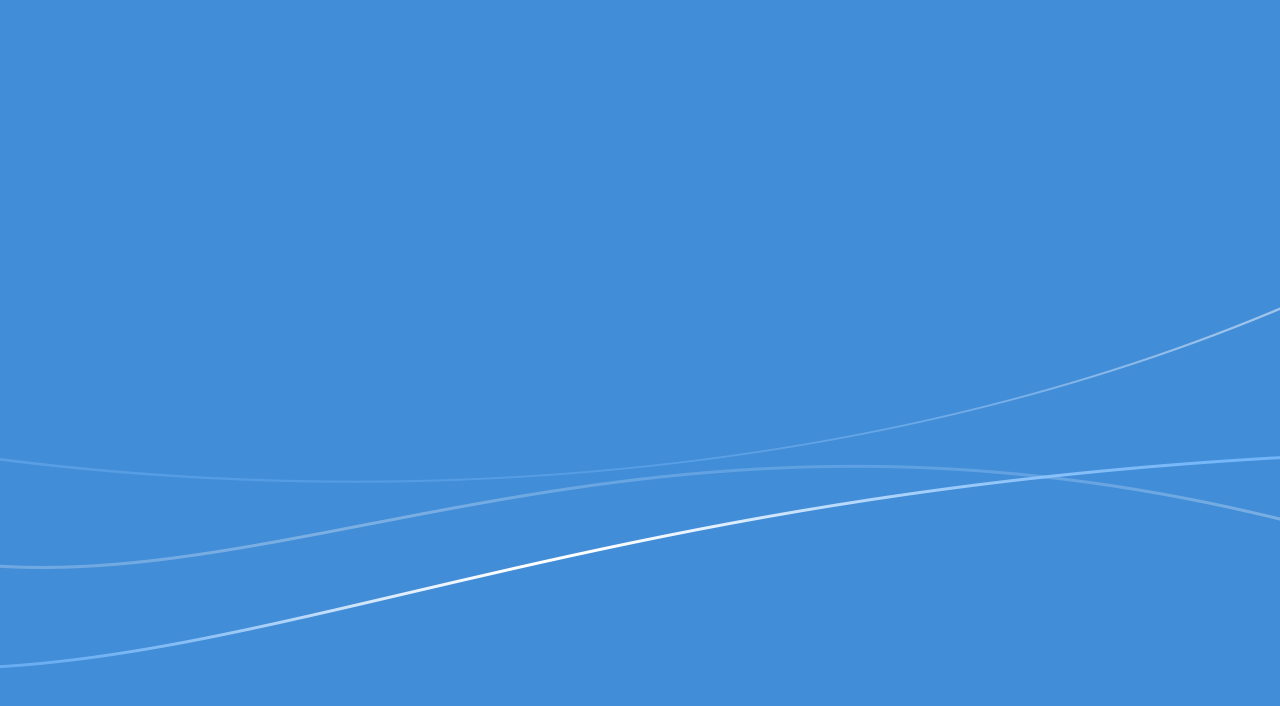
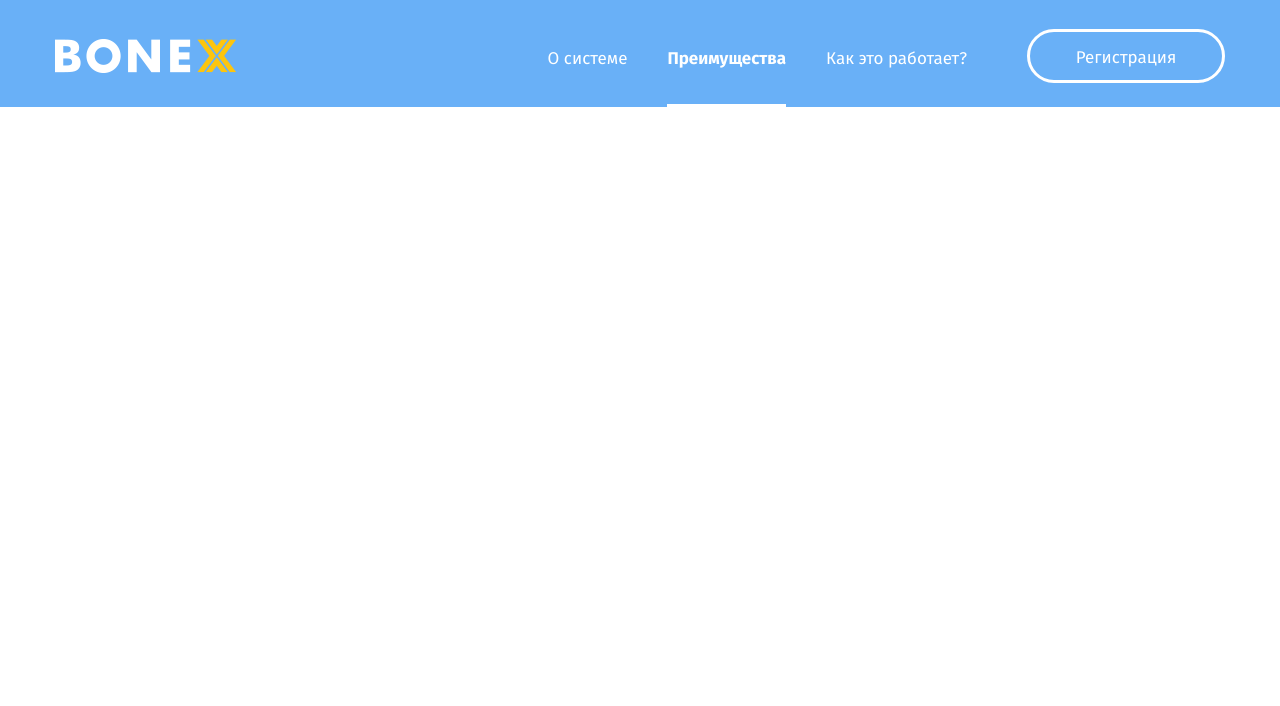
Before and after one commit to Angle2-agency/Bonex, a plain HTML site: page index.html in a window 1280 px wide. Drawn offline with nearby package versions, Linux system fonts and the light colour scheme.

Commit message:
20.09.2017

```diff
--- a/css/main.css
+++ b/css/main.css
@@ -10,85 +10,29 @@
    Base styles: opinionated defaults
    ========================================================================== */
 
+* {
+  box-sizing: border-box;
+}
 html {
     color: #222;
     font-size: 1em;
     line-height: 1.4;
 }
 body {
-    background-color: #428dd7;
+    background-color: #fff;
 }
 
-/*
- * Remove text-shadow in selection highlight:
- * https://twitter.com/miketaylr/status/12228805301
- *
- * Vendor-prefixed and regular ::selection selectors cannot be combined:
- * https://stackoverflow.com/a/16982510/7133471
- *
- * Customize the background color to match your design.
- */
-
-::-moz-selection {
-    background: #b3d4fc;
-    text-shadow: none;
+a {
+  text-decoration: none;
+}
+a:hover {
+  text-decoration: underline;
 }
 
-::selection {
-    background: #b3d4fc;
-    text-shadow: none;
+.wrapper {
+  width: 1170px;
+  margin: auto;
 }
-
-/*
- * A better looking default horizontal rule
- */
-
-hr {
-    display: block;
-    height: 1px;
-    border: 0;
-    border-top: 1px solid #ccc;
-    margin: 1em 0;
-    padding: 0;
-}
-
-/*
- * Remove the gap between audio, canvas, iframes,
- * images, videos and the bottom of their containers:
- * https://github.com/h5bp/html5-boilerplate/issues/440
- */
-
-audio,
-canvas,
-iframe,
-img,
-svg,
-video {
-    vertical-align: middle;
-}
-
-/*
- * Remove default fieldset styles.
- */
-
-fieldset {
-    border: 0;
-    margin: 0;
-    padding: 0;
-}
-
-/*
- * Allow only vertical resizing of textareas.
- */
-
-textarea {
-    resize: vertical;
-}
-
-/* ==========================================================================
-   Browser Upgrade Prompt
-   ========================================================================== */
-
 
 
 
@@ -96,26 +40,74 @@ textarea {
    Helper classes
    ========================================================================== */
 
-/*
- * Hide visually and from screen readers
- */
-
-.hidden {
-    display: none !important;
+.d-clear::after {
+    content: "";
+    width: 0;
+    height: 0;
+    clear: both;;
+    overflow: hidden;
+    display: block;
 }
 
-/*
- * Hide only visually, but have it available for screen readers:
- * https://snook.ca/archives/html_and_css/hiding-content-for-accessibility
- *
- * 1. For long content, line feeds are not interpreted as spaces and small width
- *    causes content to wrap 1 word per line:
- *    https://medium.com/@jessebeach/beware-smushed-off-screen-accessible-text-5952a4c2cbfe
- */
+/* ==========================================================================
+   HEADER classes
+   ========================================================================== */
 
-.lines {
-    height: 800px;
-    background: url('../img/bg-top-lines.png') no-repeat center center;
-    position: relative;
+
+
+header {
+  background-color: #69b0f7;
+  border-bottom: 1px solid #fff;
+}
+header .wrapper {
+  height: 107px;
+}
+.header_logo {
+  width: 181px;
+  float: left;
+  margin-top: 39px;
 
 }
+.header_logo img {
+  width: 181px;
+  height: 34px;
+}
+header nav {
+  float: right;
+}
+header nav .header_menu {
+   list-style: none;
+   margin: 0 60px 0 0;
+   padding: 0;
+   float: left;
+}
+header nav .header_menu li {
+  font: 17px/1 'Fira Sans', sans-serif;
+  float: left;
+  margin-right: 40px;
+  height: 107px;
+  padding-top: 50px;
+}
+header nav .header_menu li:last-child {
+  margin: 0;
+}
+header nav .header_menu li a {
+  color: #fff;
+
+}
+header nav .header_menu li.current {
+  font-weight: bold;
+  border-bottom: 3px solid #fff;
+}
+header .header_reg {
+  display: block;
+  width: 198px;
+  height: 54px;
+  border: 3px solid #fff;
+  text-align: center;
+  font: 17px/52px 'Fira Sans', sans-serif;
+  float: left;
+  margin-top: 29px;
+  color: #fff;
+  border-radius: 27px;
+}
--- a/index.html
+++ b/index.html
@@ -6,6 +6,7 @@
         <title></title>
         <meta name="description" content="">
         <meta name="viewport" content="width=device-width, initial-scale=1">
+        <link href="https://fonts.googleapis.com/css?family=Fira+Sans:400,700" rel="stylesheet">
 
         <link rel="manifest" href="site.webmanifest">
         <link rel="apple-touch-icon" href="icon.png">
@@ -15,12 +16,37 @@
         <link rel="stylesheet" href="css/main.css">
     </head>
     <body>
-        <!--[if lte IE 9]>
-            <p class="browserupgrade">You are using an <strong>outdated</strong> browser. Please <a href="https://browsehappy.com/">upgrade your browser</a> to improve your experience and security.</p>
-        <![endif]-->
+        <header>
+            <div class="wrapper d-clear">
+                <div class="header_logo">
+                    <a href="">
+                        <img src="img/header-logo.png" alt="">
+                    </a>
+                </div>
+                <nav>
+                    <ul class="header_menu d-clear">
+                        <li>
+                            <a href="">О системе</a>
+                        </li>
+                        <li class="current">
+                            <a href="">Преимущества</a>
+                        </li>
+                        <li>
+                            <a href="">Как это работает?</a>
+                        </li>
+                    </ul>
+                    <a href="" class="header_reg">Регистрация</a>
+                </nav>
+            </div>
+        </header>
 
-        <!-- Add your site or application content here -->
-        <div class="lines"></div>
+
+
+
+
+
+
+
 
         <script src="https://code.jquery.com/jquery-3.2.1.min.js" integrity="sha256-hwg4gsxgFZhOsEEamdOYGBf13FyQuiTwlAQgxVSNgt4=" crossorigin="anonymous"></script>
         <script>window.jQuery || document.write('<script src="js/vendor/jquery-3.2.1.min.js"><\/script>')</script>
```
Also changed, not shown: css/normalize.css, img/header-logo.png (added), 1 other file.
